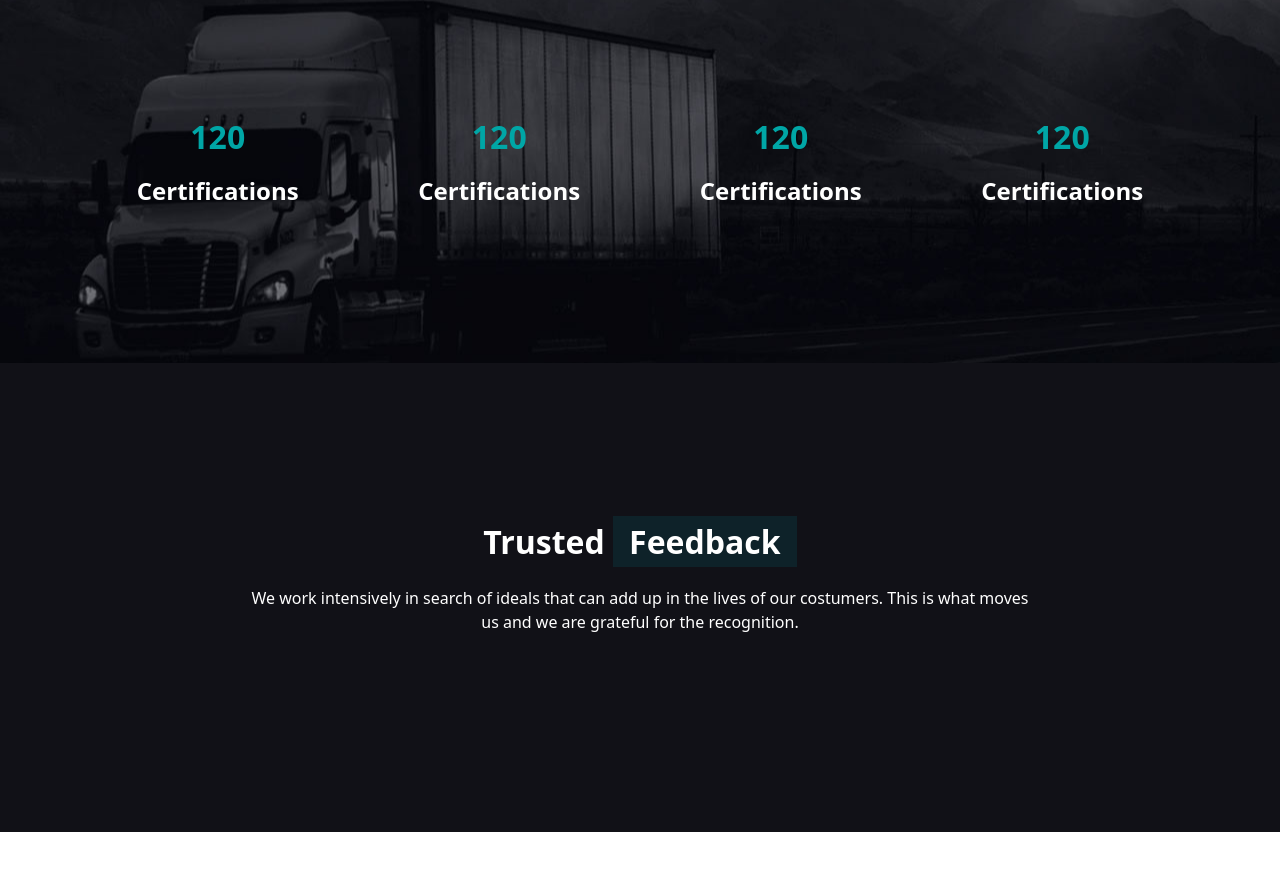
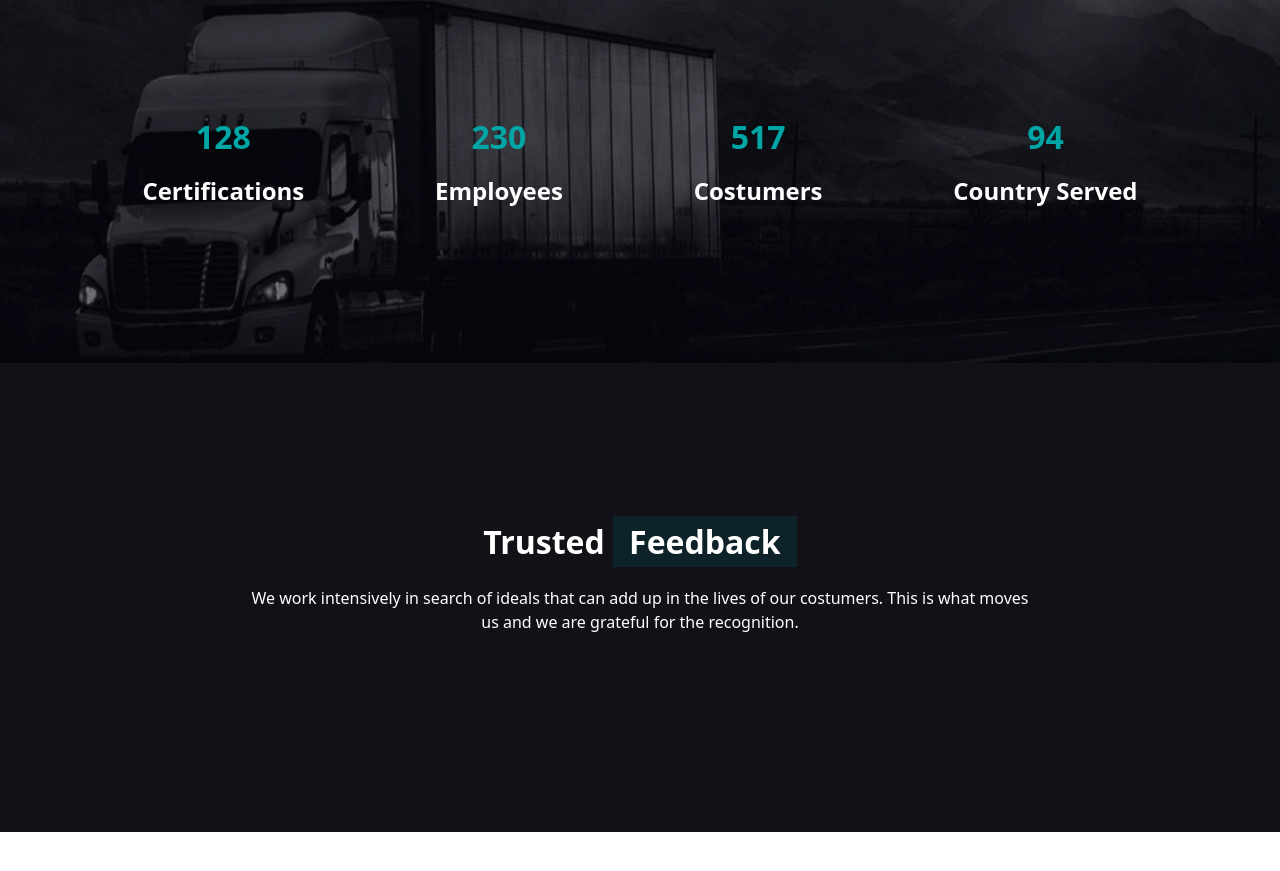
Before and after one commit to RiccardoBernardi1/proj-html-vuejs, a Vue app: page / in a window 1280 px wide. Shown: the part 3625-4496 px from the top of the page. Built offline with nearby package versions, Linux system fonts and the light colour scheme.

Commit message:
Aggiunge inserimento dinamico dati quarta sezione

```diff
--- a/src/components/MainComponents/FourthSection.vue
+++ b/src/components/MainComponents/FourthSection.vue
@@ -8,7 +8,7 @@
         backgroundFirst="first"
       />
       <div class="results d-flex">
-        <ResultCard v-for="n in 4" />
+        <ResultCard v-for="result in results" :info="result" />
       </div>
     </div>
   </section>
@@ -22,6 +22,28 @@ export default {
   components: {
     WhiteTitle,
     ResultCard,
+  },
+  data() {
+    return {
+      results: [
+        {
+          quantity: "128",
+          type: "Certifications",
+        },
+        {
+          quantity: "230",
+          type: "Employees",
+        },
+        {
+          quantity: "517",
+          type: "Costumers",
+        },
+        {
+          quantity: "94",
+          type: "Country Served",
+        },
+      ],
+    };
   },
 };
 </script>
--- a/src/components/MainComponents/FourthSectionComp/ResultCard.vue
+++ b/src/components/MainComponents/FourthSectionComp/ResultCard.vue
@@ -1,13 +1,16 @@
 <template>
   <div class="result-card text-center">
-    <div class="num fs-2 fw-bold mb-3">120</div>
-    <h4 class="fw-bold">Certifications</h4>
+    <div class="num fs-2 fw-bold mb-3">{{ info.quantity }}</div>
+    <h4 class="fw-bold">{{ info.type }}</h4>
   </div>
 </template>
 
 <script>
 export default {
   name: "ResultCard",
+  props: {
+    info: Object,
+  },
 };
 </script>
 
```
